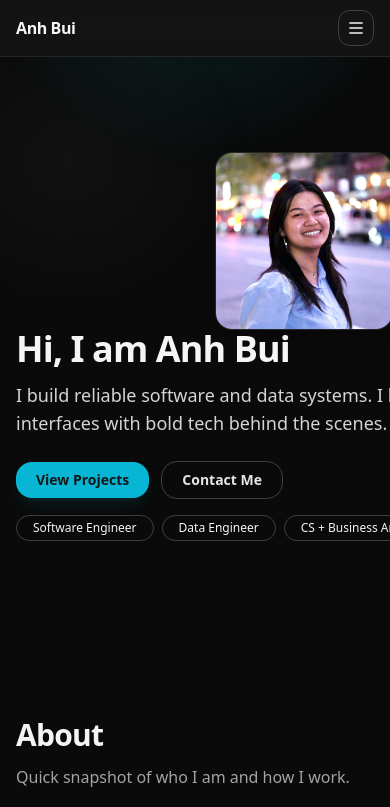
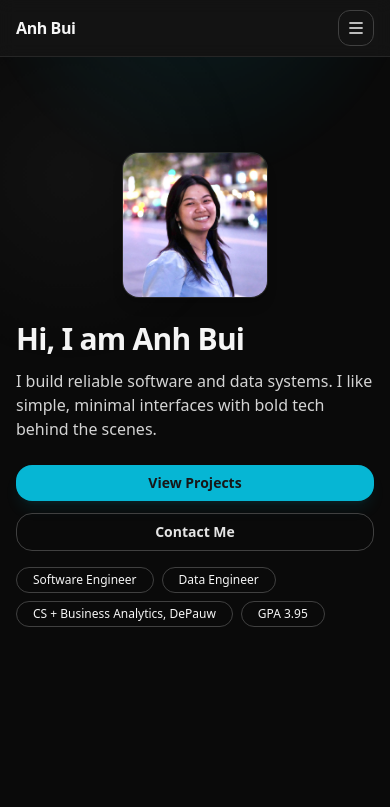
Before and after one commit to buikhueanh/anhbui-portfolio, a React (Vite) app: page / in a window 390 px wide. Shown: the top 807 px of the page. Built offline with nearby package versions, Linux system fonts and the light colour scheme.

Commit message:
chore: make hero responsive on small screens (avatar, text, pills)

```diff
--- a/src/App.jsx
+++ b/src/App.jsx
@@ -1,6 +1,7 @@
 
 import { useState } from "react";
 import { motion } from "framer-motion";
+
 import avatar from '/Anh_Bui.jpg'
 import resumePdf from '/resume.pdf'
 
@@ -146,14 +147,14 @@ const Hero = () => {
       </motion.div>
 
       <Container>
-  <div className="grid gap-0 md:grid-cols-2 md:items-center">
-          {/* Avatar column (left) */}
+  <div className="grid gap-6 md:gap-0 md:grid-cols-2 md:items-center">
+          {/* Avatar column (left on md+, centered on mobile) */}
           <div className="flex justify-center md:justify-start">
             <motion.div
               initial={{ opacity: 0, scale: 0.98 }}
               animate={{ opacity: 1, scale: 1 }}
               transition={{ duration: 0.6, delay: 0.08 }}
-              className="w-44 h-44 sm:w-56 sm:h-56 md:w-72 md:h-72 rounded-2xl overflow-hidden ring-1 ring-neutral-800 bg-neutral-900 shadow-lg"
+              className="w-36 h-36 sm:w-44 sm:h-44 md:w-72 md:h-72 rounded-2xl overflow-hidden ring-1 ring-neutral-800 bg-neutral-900 shadow-lg"
             >
               <img src={avatar} alt="Anh Bui" className="w-full h-full object-cover" />
             </motion.div>
@@ -165,7 +166,7 @@ const Hero = () => {
               initial={{ opacity: 0, y: 12 }}
               animate={{ opacity: 1, y: 0 }}
               transition={{ duration: 0.6 }}
-              className="text-4xl sm:text-6xl font-bold tracking-tight"
+              className="text-3xl sm:text-5xl md:text-6xl font-bold tracking-tight"
             >
               Hi, I am Anh Bui
             </motion.h1>
@@ -173,15 +174,15 @@ const Hero = () => {
               initial={{ opacity: 0, y: 8 }}
               animate={{ opacity: 1, y: 0 }}
               transition={{ duration: 0.6, delay: 0.05 }}
-              className="mt-3 max-w-2xl text-neutral-300 text-lg"
+              className="mt-3 max-w-2xl text-neutral-300 text-base sm:text-lg"
             >
               I build reliable software and data systems. I like simple, minimal interfaces with bold tech behind the scenes.
             </motion.p>
-            <div className="mt-6 flex items-center gap-3">
+            <div className="mt-6 flex flex-col sm:flex-row sm:items-center gap-3">
               <PrimaryButton href="#projects">View Projects</PrimaryButton>
               <GhostButton href="#contact">Contact Me</GhostButton>
             </div>
-            <div className="mt-4 flex gap-2">
+            <div className="mt-4 flex flex-wrap gap-2">
               <Pill>Software Engineer</Pill>
               <Pill>Data Engineer</Pill>
               <Pill>CS + Business Analytics, DePauw</Pill>
@@ -345,7 +346,14 @@ const Resume = () => (
       />
     </div>
     <div className="mt-4">
-      <PrimaryButton href="/resume.pdf">Download</PrimaryButton>
+      {/* Use an anchor with download attribute to trigger file download */}
+      <a
+        href={resumePdf}
+        download
+        className="inline-flex items-center justify-center rounded-2xl px-5 py-2 text-sm font-semibold shadow-lg shadow-cyan-500/10 bg-cyan-500 hover:bg-cyan-400 active:bg-cyan-600 text-neutral-900 transition"
+      >
+        Download
+      </a>
     </div>
   </Section>
 );
```
